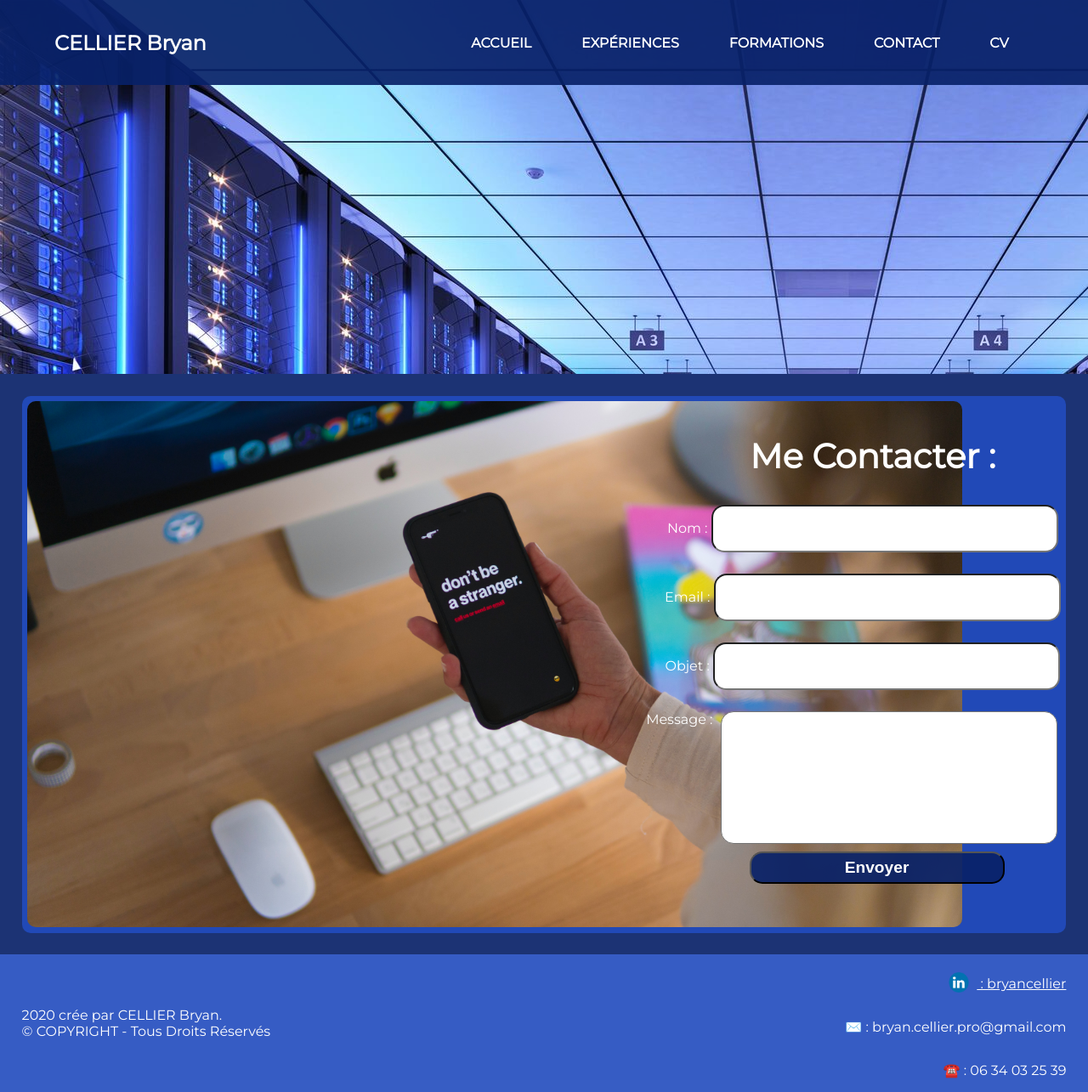
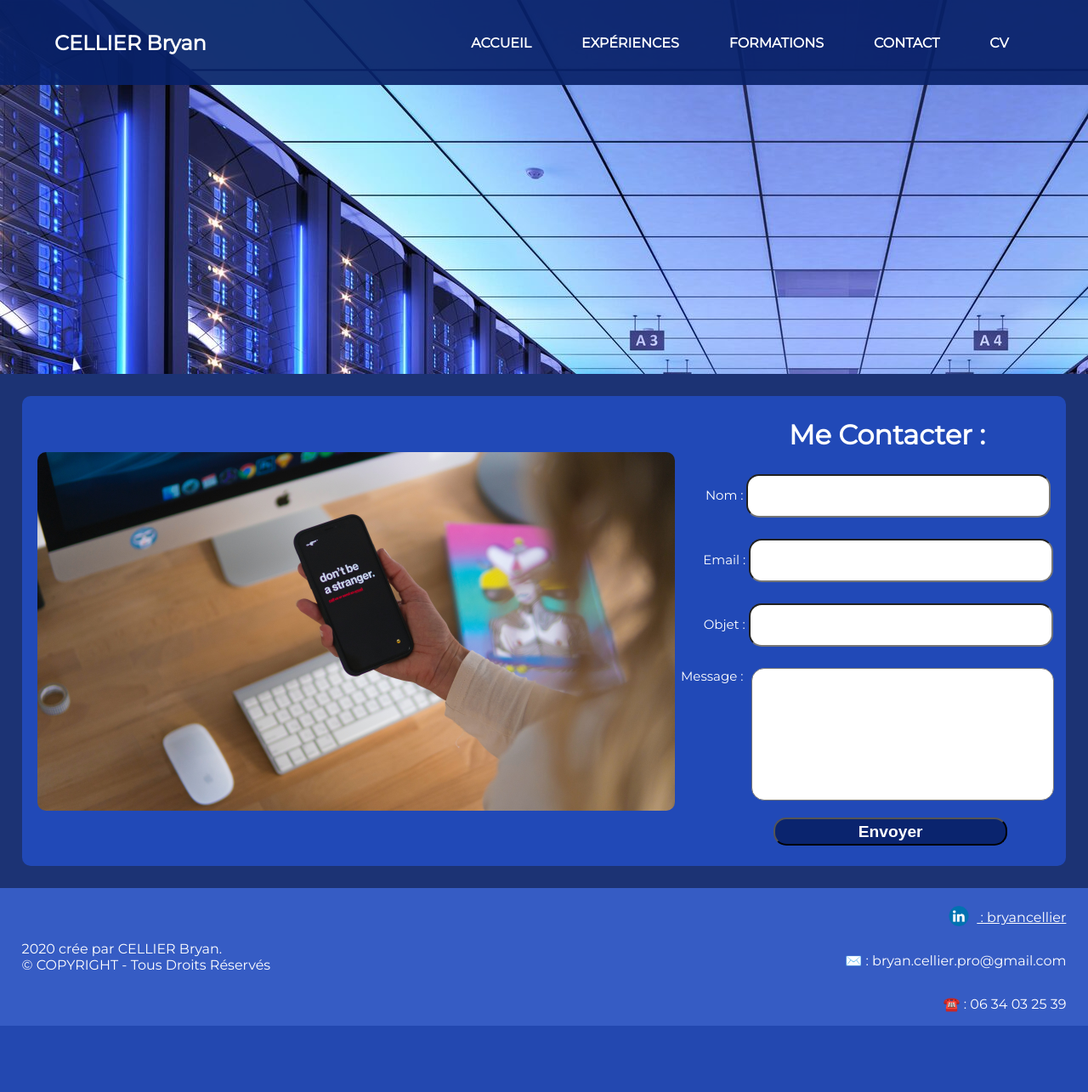
Before and after one commit to kyomawa/kyomawa.github.io, a PHP site: page /pages/contact.html in a window 1280 px wide. Shown: the whole page at 85% size. After the commit the page ends 1207 px from the top, so only its background shows below. Run offline with PHP 8.4, Linux system fonts and the light colour scheme.

Commit message:
Update style.css

```diff
--- a/assets/styles/style.css
+++ b/assets/styles/style.css
@@ -660,8 +660,11 @@ nav .icon-burger .line {
 }
 
 .contact__img {
-    padding: 0.5% 0.5% 0.25% 0.5%;
+    padding: 2%;
     width: 60%;
+    display: flex;
+    justify-content: center;
+    align-items: center;
 }
 
 .contact__img img {
@@ -671,8 +674,9 @@ nav .icon-burger .line {
 .contact__form {
     width: 40%;
     height: auto;
-    padding-top: 1.05%;
-    padding-bottom: auto;
+    display: flex;
+    justify-content: center;
+    padding-bottom: 2%;
 }
 
 .contact__form form label,
@@ -691,7 +695,7 @@ nav .icon-burger .line {
     border-radius: 15px;
     width: 300px;
     height: 37.5px;
-    margin-top: 2%;
+    margin-top: 5%;
     font-size: 1.2rem;
     font-weight: 600;
     cursor: pointer;
@@ -746,3 +750,195 @@ nav .icon-burger .line {
     border-radius: 350px;
     padding: 1% 5% 2% 5%;
 }
+
+@media screen and (max-width:1810px) {
+    .contact__img img {
+        width: 1000px;
+    }
+
+}
+
+@media screen and (max-width:1760px) {
+    .contact__img {
+        display: flex;
+        justify-content: center;
+        align-items: center;
+    }
+
+    .contact__img img {
+        width: 850px;
+    }
+}
+
+@media screen and (max-width:1500px) {
+    .contact__img img {
+        width: 750px;
+    }
+
+    .contact__form input {
+        width: 350px;
+        height: 45px;
+    }
+
+    .contact__form textarea {
+        border-radius: 15px;
+        width: 350px;
+    }
+
+    .contact__form form button {
+        width: 275px;
+        height: 32.5px;
+        font-size: 1.2rem;
+    }
+
+    .contact__form form h2 {
+        font-size: 2rem;
+    }
+
+    .contact__form form label {
+        font-size: 15px;
+    }
+}
+
+@media screen and (max-width:1275px) {
+    .contact__img img {
+        width: 650px;
+    }
+
+    .contact__form input {
+        width: 300px;
+        height: 37.5px;
+    }
+
+    .contact__form textarea {
+        border-radius: 15px;
+        width: 300px;
+    }
+
+    .contact__form form button {
+        width: 225px;
+        height: 27.5px;
+        font-size: 1.1rem;
+    }
+
+    .contact__form form h2 {
+        font-size: 1.5rem;
+    }
+
+    .contact__form form label {
+        font-size: 12px;
+    }
+}
+
+@media screen and (max-width:1105px) {
+    .contact__img img {
+        width: 500px;
+    }
+
+    .contact__form input {
+        width: 250px;
+        height: 32.5px;
+    }
+
+    .contact__form textarea {
+        border-radius: 15px;
+        width: 250px;
+    }
+
+    .contact__form form button {
+        width: 175px;
+        height: 22.5px;
+        font-size: 1rem;
+    }
+
+    .contact__form form h2 {
+        font-size: 1.25rem;
+    }
+
+    .contact__form form label {
+        font-size: 10px;
+    }
+}
+
+@media screen and (max-width:885px) {
+    .contact__img img {
+        width: 400px;
+    }
+
+    .contact__form input {
+        width: 200px;
+        height: 27.5px;
+    }
+
+    .contact__form textarea {
+        border-radius: 15px;
+        width: 200px;
+    }
+
+    .contact__form form button {
+        width: 125px;
+        height: 17.5px;
+        font-size: 0.8rem;
+    }
+
+    .contact__form form h2 {
+        font-size: 1rem;
+    }
+
+    .contact__form form label {
+        font-size: 9px;
+    }
+}
+
+@media screen and (max-width:720px) {
+    .contact__img img {
+        width: 350px;
+    }
+
+    .contact__form input {
+        width: 150px;
+        height: 22.5px;
+    }
+
+    .contact__form textarea {
+        border-radius: 15px;
+        width: 150px;
+    }
+
+    .contact__form form button {
+        width: 100px;
+        height: 14.5px;
+        font-size: 0.65rem;
+    }
+
+    .contact__form form h2 {
+        font-size: 0.85rem;
+    }
+
+    .contact__form form label {
+        font-size: 8px;
+    }
+}
+
+@media screen and (max-width:615px) {
+    .contact__fond {
+        flex-direction: column;
+        align-items: center;
+    }
+
+    .contact__form {
+        width: 95%;
+    }
+}
+
+@media screen and (max-width:390px) {
+    .contact__img img {
+        width: 300px;
+    }
+}
+
+@media screen and (max-width:330px) {
+    .contact__img img {
+        width: 250px;
+    }
+}
```
